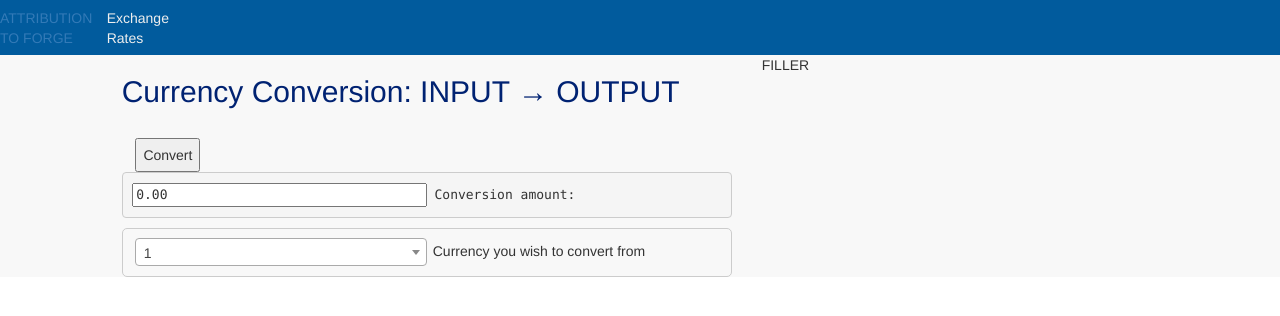
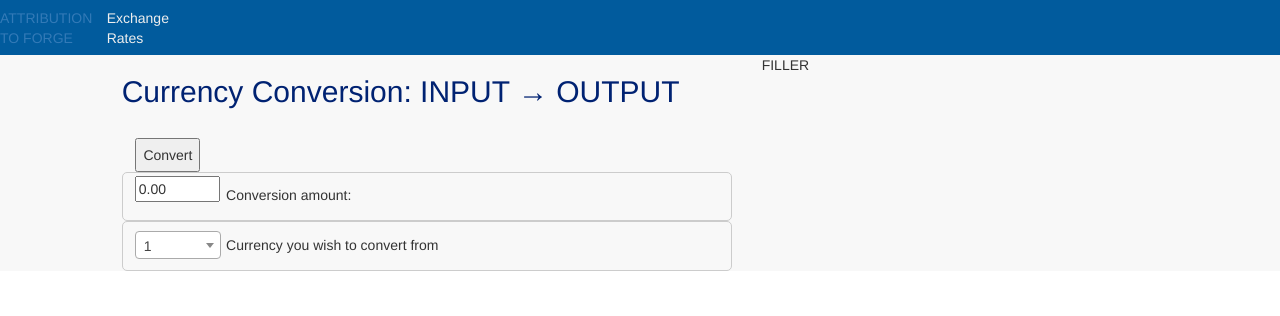
Before and after one commit to atan009/currency-exchange, a plain HTML site: page index.html in a window 1280 px wide. Drawn offline with nearby package versions, Linux system fonts and the light colour scheme.

Commit message:
fixed borders
BUG: at a certain window size, things don't display well

```diff
--- a/css/styles.scss
+++ b/css/styles.scss
@@ -59,8 +59,25 @@
 		length: 33px;
 	}
 
-	pre {
-		width: 100%;
+	.convert-box {
+		border: solid 1px;
+		border-radius: 5px;
+		border-color: #ccc;
+
+
+		.convert-amount {
+			margin-left: 2%;
+			margin-top: 0.5%;
+			float: left;
+			width: 85px;
+		}
+
+		p {
+			margin-left: 17%;
+			margin-bottom: 2.5%;
+			padding-top: 2%;
+			width: 75%;
+		}
 	}
 
 	.conversion {
@@ -69,25 +86,26 @@
 		border-color: #ccc;
 
 		#convert-list {
-		width: 50%;
+		width: 98px;
 		}
 
 		.select2-container {
 			padding-left: 2%;
 			margin-top: 1.5%;
 			float: left;
+
 		}
 
 		p {
-			margin-left: 51%;
+			margin-left: 17%;
 			margin-bottom: 2.5%;
 			padding-top: 2%;
 		}
+	}
+}
 
-		pre {
-
-		}
-	}
-
-
+.select2-dropdown {
+	margin-left: 2% !important;
+	left: 13.016px !important;
+	width: 85px !important;
 }
--- a/index.html
+++ b/index.html
@@ -31,15 +31,17 @@
 			<div class="col-md-6">
 				<h2>Currency Conversion: INPUT &#8594 OUTPUT</h2>
 				<button>Convert</button>
-				<div>
-					<pre><input type="number" name="amount" value="0.00" placeholder="amount"> Conversion amount:</pre>
+				<div class="convert-box">
+					<input class="convert-amount" type="number" name="amount" value="0.00" placeholder="amount">
+					<p>Conversion amount:</p>
 				</div>
 				<div class="conversion" ng-controller="OptionController as options">
 
-						<select id="convert-list">
-						<!-- Dropdown List Option -->
-							<option ng-repeat="option in listOptions" value="{{option}}">{{option}}</option>
-						</select> <p>Currency you wish to convert from </p>
+					<select id="convert-list">
+					<!-- Dropdown List Option -->
+						<option ng-repeat="option in listOptions" value="{{option}}">{{option}}</option>
+					</select>
+					<p>Currency you wish to convert from </p>
 
 				</div>
 
```
Also changed, not shown: css/styles.css, imgs/logo-oxr-api.png (deleted), 1 other file.
